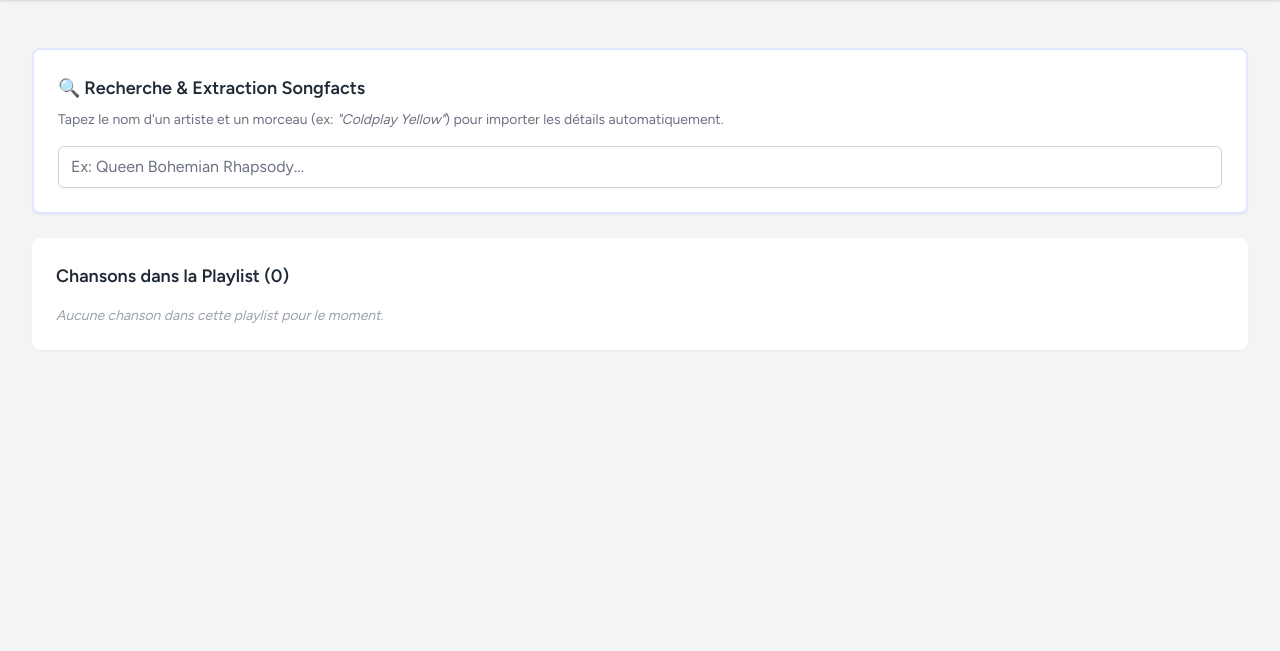
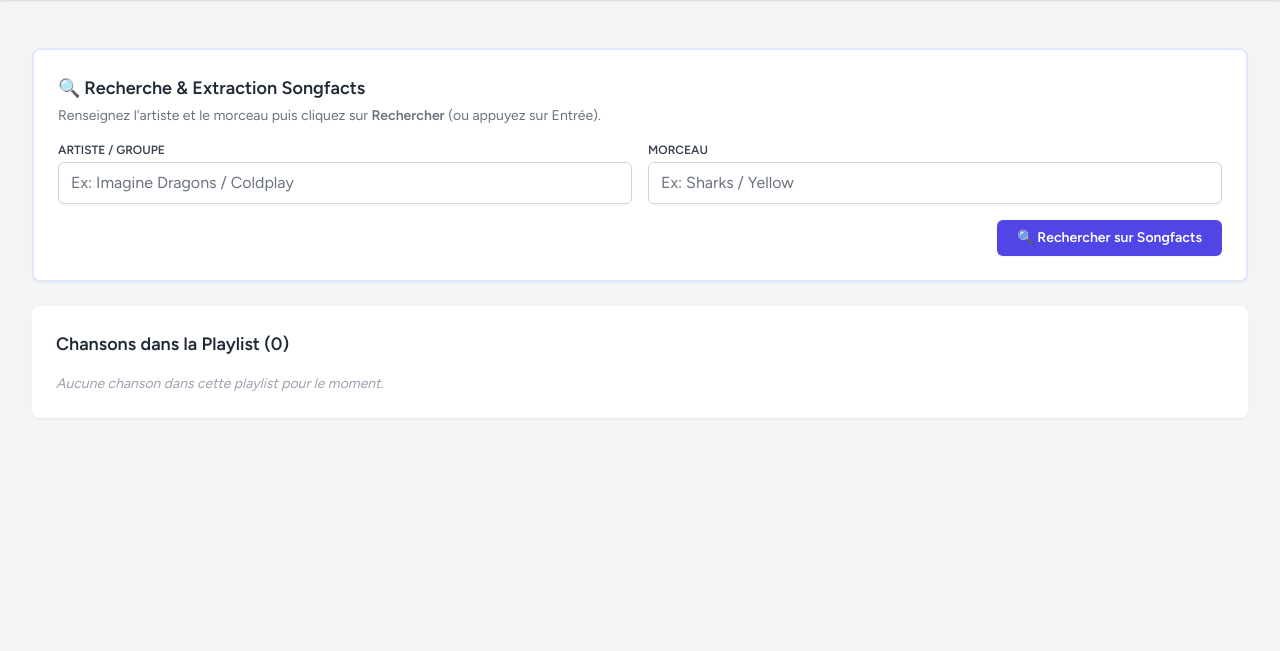
Before and after one commit to angele-d/PolyPhony, a Laravel app: template resources/views/playlists/show.blade.php in a window 1280 px wide. Shown: the part 149-800 px from the top of the page. Run offline with Laravel 12, Linux system fonts and the light colour scheme; the template is opened without the code that fills it, so the values that code supplies are empty; a user stored in the database is signed in; data comes from the database, SQL or seed files in the repository; style sheets or scripts are compiled from the project's sources.

Commit message:
feat: Song selection whatever the name is ok

```diff
--- a/app/Http/Controllers/SearchController.php
+++ b/app/Http/Controllers/SearchController.php
@@ -17,12 +17,14 @@ class SearchController extends Controller
      */
     public function autocomplete(Request $request): JsonResponse
     {
+        $artist = $request->input('artist', '');
+        $song = $request->input('song', '');
         $query = $request->input('q', '');
-        if (strlen($query) < 2) {
+        if (empty(trim($artist)) && empty(trim($song)) && strlen(trim($query)) < 2) {
             return response()->json(['direct' => false, 'proposals' => []]);
         }
 
-        $result = $this->scraper->searchProposals($query);
+        $result = $this->scraper->searchProposals($artist, $song, $query);
         return response()->json($result);
     }
 
--- a/resources/views/playlists/show.blade.php
+++ b/resources/views/playlists/show.blade.php
@@ -30,21 +30,33 @@
                 </div>
             @endif
 
-            {{-- Moteur de Recherche Intelligente Songfacts (Alpine.js) --}}
+            {{-- Moteur de Recherche Intelligente Songfacts avec validation par bouton --}}
             <div class="bg-white p-6 shadow-sm sm:rounded-lg border-2 border-indigo-100"
-                 x-data="{
-                    query: '',
+                x-data="{
+                    artist: '',
+                    song: '',
                     loading: false,
                     directData: null,
                     proposals: [],
+                    errorMessage: '',
                     search() {
-                        if (this.query.length < 2) {
-                            this.proposals = [];
-                            this.directData = null;
+                        this.errorMessage = '';
+
+                        if (!this.artist.trim() || !this.song.trim()) {
+                            this.errorMessage = 'Veuillez remplir à la fois l\'artiste et le morceau.';
                             return;
                         }
+
                         this.loading = true;
-                        fetch('{{ route('search.songfacts') }}?q=' + encodeURIComponent(this.query))
+                        this.directData = null;
+                        this.proposals = [];
+
+                        const params = new URLSearchParams({
+                            artist: this.artist.trim(),
+                            song: this.song.trim()
+                        });
+
+                        fetch('{{ route('search.songfacts') }}?' + params.toString())
                             .then(res => res.json())
                             .then(data => {
                                 this.loading = false;
@@ -54,34 +66,65 @@
                                 } else {
                                     this.directData = null;
                                     this.proposals = data.proposals || [];
+                                    if (this.proposals.length === 0) {
+                                        this.errorMessage = 'Aucun résultat direct ni suggestion trouvée sur Songfacts.';
+                                    }
                                 }
                             })
-                            .catch(() => { this.loading = false; });
+                            .catch(() => {
+                                this.loading = false;
+                                this.errorMessage = 'Une erreur s\'est produite lors de la recherche.';
+                            });
                     }
-                 }">
-                <h3 class="text-lg font-bold text-gray-800 mb-2">🔍 Recherche & Extraction Songfacts</h3>
-                <p class="text-sm text-gray-500 mb-4">Tapez le nom d'un artiste et un morceau (ex: <i>"Coldplay Yellow"</i>) pour importer les détails automatiquement.</p>
+                }">
 
-                <div class="relative">
-                    <input type="text"
-                           x-model="query"
-                           @input.debounce.400ms="search()"
-                           placeholder="Ex: Queen Bohemian Rhapsody..."
-                           class="w-full border-gray-300 rounded-md shadow-sm focus:ring-indigo-500 focus:border-indigo-500 pr-10">
-                    <div x-show="loading" class="absolute right-3 top-3 text-xs text-indigo-600 font-semibold">
-                        Recherche...
+                <h3 class="text-lg font-bold text-gray-800 mb-1">🔍 Recherche & Extraction Songfacts</h3>
+                <p class="text-sm text-gray-500 mb-4">Renseignez l'artiste et le morceau puis cliquez sur <b>Rechercher</b> (ou appuyez sur Entrée).</p>
+
+                {{-- Formulaire d'envoi synchrone des deux champs --}}
+                <form @submit.prevent="search()" class="space-y-4">
+                    <div class="grid grid-cols-1 sm:grid-cols-2 gap-4">
+                        <div>
+                            <label class="block text-xs font-bold text-gray-700 uppercase mb-1">Artiste / Groupe</label>
+                            <input type="text"
+                                x-model="artist"
+                                placeholder="Ex: Imagine Dragons / Coldplay"
+                                class="w-full border-gray-300 rounded-md shadow-sm focus:ring-indigo-500 focus:border-indigo-500">
+                        </div>
+
+                        <div>
+                            <label class="block text-xs font-bold text-gray-700 uppercase mb-1">Morceau</label>
+                            <input type="text"
+                                x-model="song"
+                                placeholder="Ex: Sharks / Yellow"
+                                class="w-full border-gray-300 rounded-md shadow-sm focus:ring-indigo-500 focus:border-indigo-500">
+                        </div>
                     </div>
-                </div>
+
+                    {{-- Message d'erreur local --}}
+                    <template x-if="errorMessage">
+                        <p class="text-xs text-red-600 font-semibold" x-text="errorMessage"></p>
+                    </template>
+
+                    <div class="flex justify-end">
+                        <button type="submit"
+                                :disabled="loading"
+                                class="bg-indigo-600 hover:bg-indigo-700 text-white font-bold py-2 px-5 rounded-md text-sm shadow-sm transition flex items-center gap-2">
+                            <span x-show="!loading">🔍 Rechercher sur Songfacts</span>
+                            <span x-show="loading">Recherche en cours...</span>
+                        </button>
+                    </div>
+                </form>
 
                 {{-- Résultat Direct Trouvé --}}
                 <template x-if="directData">
                     <div class="mt-4 p-4 bg-green-50 border border-green-200 rounded-md">
-                        <div class="font-bold text-green-900" x-text="directData.song_name + ' — ' + directData.artist_name"></div>
+                        <div class="font-bold text-green-900 text-base" x-text="directData.artist_name + ' — ' + directData.song_name"></div>
                         <p class="text-xs text-gray-600 mt-1 line-clamp-3" x-text="directData.song_infos"></p>
                         <form action="{{ route('playlists.songs.add-scraped', $playlist) }}" method="POST" class="mt-3">
                             @csrf
                             <input type="hidden" name="source_url" :value="directData.source_url">
-                            <button type="submit" class="bg-green-600 hover:bg-green-700 text-gray-800 font-bold py-1 px-3 rounded text-sm">
+                            <button type="submit" class="bg-green-600 hover:bg-green-700 text-white font-bold py-1.5 px-4 rounded text-xs shadow-sm">
                                 + Ajouter cette chanson à la playlist
                             </button>
                         </form>
@@ -90,14 +133,15 @@
 
                 {{-- Propositions d'autocomplétion si non direct --}}
                 <template x-if="!directData && proposals.length > 0">
-                    <div class="mt-3 bg-white border rounded-md shadow-lg divide-y">
+                    <div class="mt-4 bg-white border rounded-md shadow-lg divide-y">
+                        <div class="p-2 bg-gray-50 text-xs font-semibold text-gray-500">Suggestions associées :</div>
                         <template x-for="item in proposals" :key="item.url">
                             <div class="p-3 hover:bg-indigo-50 flex justify-between items-center">
                                 <span class="text-sm font-medium text-gray-800" x-text="item.title"></span>
                                 <form action="{{ route('playlists.songs.add-scraped', $playlist) }}" method="POST">
                                     @csrf
                                     <input type="hidden" name="source_url" :value="item.url">
-                                    <button type="submit" class="bg-indigo-600 hover:bg-indigo-700 text-gray-800 text-xs font-semibold py-1 px-2 rounded">
+                                    <button type="submit" class="bg-indigo-600 hover:bg-indigo-700 text-white text-xs font-semibold py-1 px-3 rounded">
                                         Extraire & Importer
                                     </button>
                                 </form>
@@ -108,22 +152,36 @@
             </div>
 
             {{-- Liste des chansons déjà importées --}}
-            <div class="bg-white p-6 shadow-sm sm:rounded-lg">
+            <div class="bg-white p-6 shadow-sm sm:rounded-lg mt-6">
                 <h3 class="text-lg font-bold text-gray-800 mb-4">Chansons dans la Playlist ({{ $playlist->songs->count() }})</h3>
 
                 <div class="space-y-6">
                     @forelse ($playlist->songs as $song)
-                        <div class="bg-gray-50 border border-gray-200 rounded-lg p-5 shadow-sm">
+                        @php
+                            $rawInfos = $song->song_infos;
+                            if (is_array($rawInfos)) {
+                                $facts = $rawInfos;
+                            } else {
+                                $facts = array_filter(array_map('trim', explode("\n\n", (string) $rawInfos)));
+                            }
+                        @endphp
 
-                            {{-- Ligne du haut : Artiste, Morceau, Lien Source & Bouton Supprimer --}}
-                            <div class="flex flex-row items-center justify-between w-full pb-3 mb-4 border-b border-gray-200 gap-4">
-                                <div class="text-base text-gray-800">
+                        {{-- Composant Carte Morceau avec Alpine.js --}}
+                        <div x-data="{ open: true }" class="bg-gray-50 border border-gray-200 rounded-lg p-5 shadow-sm">
+
+                            {{-- Ligne du haut --}}
+                            <div class="flex flex-row items-center justify-between w-full transition-all duration-150 gap-4"
+                                 :class="open ? 'pb-3 mb-4 border-b border-gray-200' : 'pb-0 mb-0 border-b-0'">
+
+                                {{-- Artiste et Titre (espace à gauche via pl-3) --}}
+                                <div class="text-base text-gray-800 truncate pl-3">
                                     <span class="font-bold text-gray-900">Artist:</span> {{ $song->artist_name }}
                                     <span class="text-gray-400 mx-2">|</span>
                                     <span class="font-bold text-gray-900">Song:</span> {{ $song->song_name }}
                                 </div>
 
-                                <div class="flex items-center space-x-4 shrink-0">
+                                {{-- Actions à droite --}}
+                                <div class="flex items-center space-x-3 shrink-0">
                                     @if($song->source_url)
                                         <a href="{{ $song->source_url }}" target="_blank" class="text-xs font-semibold text-indigo-600 hover:text-indigo-800 underline flex items-center gap-1">
                                             URL
@@ -133,16 +191,34 @@
                                     <form action="{{ route('songs.destroy', $song) }}" method="POST" onsubmit="return confirm('Voulez-vous vraiment supprimer cette chanson de la playlist ?');">
                                         @csrf
                                         @method('DELETE')
-                                        <button type="submit" class="bg-red-500 hover:bg-red-600 text-red text-xs font-semibold py-1.5 px-3 rounded shadow-sm transition">
+                                        <button type="submit" class="bg-red-500 hover:bg-red-600 text-white text-xs font-semibold py-1.5 px-3 rounded shadow-sm transition">
                                             Delete
                                         </button>
                                     </form>
+
+                                    {{-- Bouton Flèche Agrandir / Réduire --}}
+                                    <button type="button"
+                                            @click="open = !open"
+                                            class="bg-gray-200 hover:bg-gray-300 text-gray-700 p-1.5 rounded transition flex items-center justify-center"
+                                            title="Agrandir / Réduire">
+                                        <svg class="w-4 h-4 transition-transform duration-200" :class="{ 'rotate-180': !open }" fill="none" stroke="currentColor" viewBox="0 0 24 24">
+                                            <path stroke-linecap="round" stroke-linejoin="round" stroke-width="2" d="M19 9l-7 7-7-7"></path>
+                                        </svg>
+                                    </button>
                                 </div>
+
                             </div>
 
-                            {{-- Section des Facts (1 ligne vide entre chaque grâce aux \n\n et whitespace-pre-line) --}}
-                            <div class="text-sm text-gray-700 whitespace-pre-line leading-relaxed pl-1">
-                                {{ $song->song_infos }}
+                            {{-- Bloc des Facts (Affiché / Masqué avec Alpine) --}}
+                            <div x-show="open" class="space-y-4 pl-3">
+                                @forelse($facts as $fact)
+                                    <div class="flex items-start gap-2.5">
+                                        <span class="text-indigo-500 font-bold text-base leading-none select-none">•</span>
+                                        <p class="text-sm text-gray-700 leading-relaxed">{{ preg_replace('/^[\s•\-\*]+/u', '', $fact) }}</p>
+                                    </div>
+                                @empty
+                                    <p class="text-sm text-gray-400 italic">Aucune anecdote disponible pour cette chanson.</p>
+                                @endforelse
                             </div>
 
                         </div>
```
Also changed, not shown: app/Services/SongfactsScraper.php (+9 -10 lines).
